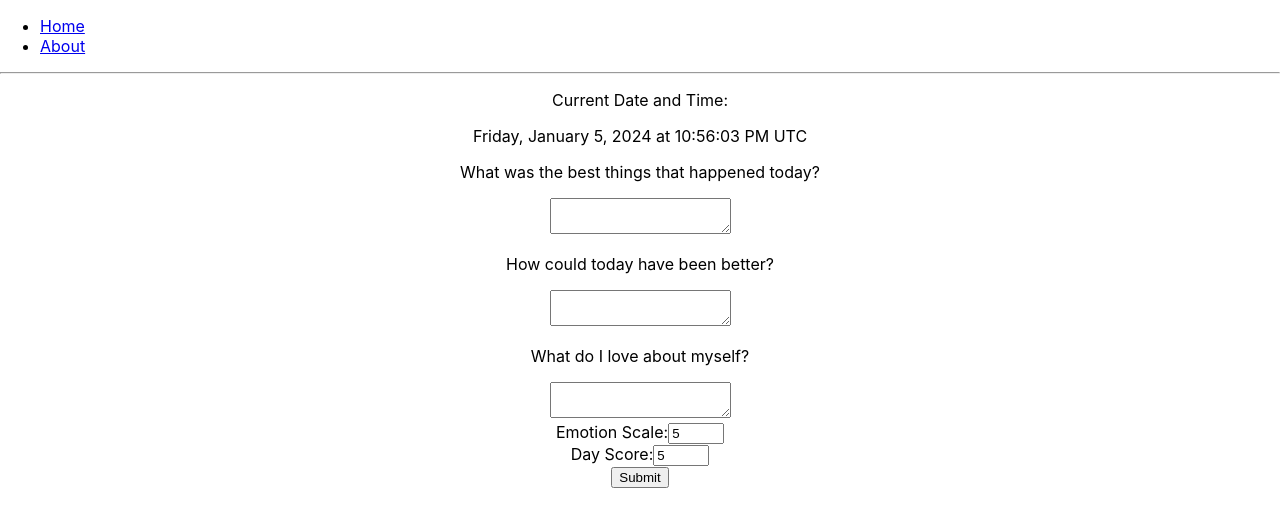
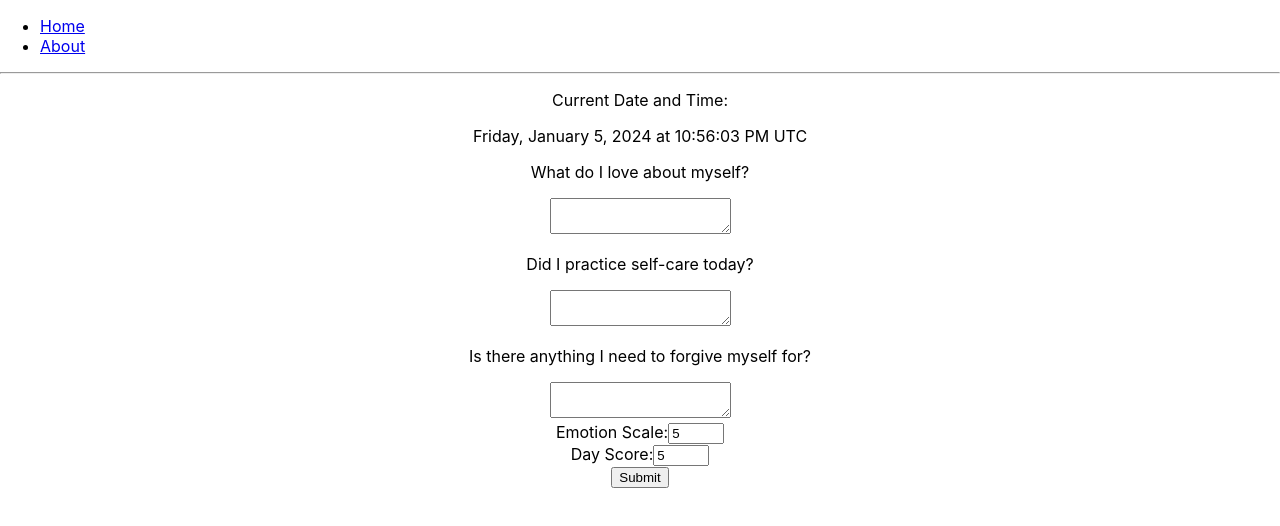
Before and after one commit to hyt152004/LNFT, a React (Create React App) app: page / in a window 1280 px wide. Shown: the top 526 px of the page. Built offline with nearby package versions, Linux system fonts and the light colour scheme.

Commit message:
randomly generates three different questions but it managed using one state. Need to implement storing each question set to its own day

```diff
--- a/src/App.js
+++ b/src/App.js
@@ -8,6 +8,47 @@ function App() {
   document.title = "Let's Not Forget Today";
   const [currentDayDisplay, setCurrentDayDisplay] = useState([]);
   const [listOfDayRecords, setListOfDayRecords] = useState([]);
+
+  const listOfQuestions = [
+    "What was the best thing that happened today?",
+    "How could today have been better?",
+    "What do I love about myself?",
+    "What challenges did I face, and how did I overcome them?",
+    "Did I make progress toward my goals today?",
+    "What am I grateful for?",
+    "Did I practice self-care today?",
+    "How did I handle stress or difficult situations?",
+    "Did I learn something new today?",
+    "How did I contribute positively to others?",
+    "Is there anything I need to forgive myself for?",
+    "What can I do tomorrow to make it a great day?",
+    "How did I manage my time today?",
+    "Did I maintain a positive attitude?",
+    "What is one thing I can do differently tomorrow to improve?",
+  ];
+
+  const threeRandomQuestions = () => {
+    let listOfInt = [];
+
+    while (listOfInt.length !== 3) {
+      var randInt = Math.floor(Math.random() * listOfQuestions.length);
+      if (listOfInt.indexOf(randInt) === -1) {
+        listOfInt.push(randInt);
+      }
+    }
+
+    let threeQuestions = [
+      listOfQuestions[listOfInt[0]],
+      listOfQuestions[listOfInt[1]],
+      listOfQuestions[listOfInt[2]],
+      "EmotionScale",
+      "DayScore",
+    ];
+
+    return threeQuestions;
+  };
+
+  const threeQ = threeRandomQuestions();
 
   return (
     <Router>
@@ -29,12 +70,15 @@ function App() {
               setCurrentDayDisplay={setCurrentDayDisplay}
               listOfDayRecords={listOfDayRecords}
               setListOfDayRecords={setListOfDayRecords}
+              threeQ={threeQ}
             />
           }
         />
         <Route
           path="/about"
-          element={<DayPage currentDayDisplay={currentDayDisplay} />}
+          element={
+            <DayPage currentDayDisplay={currentDayDisplay} threeQ={threeQ} />
+          }
         />
       </Routes>
     </Router>
--- a/src/Components/DayButtonList.js
+++ b/src/Components/DayButtonList.js
@@ -1,6 +1,10 @@
 import { Link } from "react-router-dom";
 
-function DayButtonList({ listOfDayRecords, handleDayButton }) {
+function DayButtonList({
+  listOfDayRecords,
+  currentDayDisplay,
+  handleDayButton,
+}) {
   return (
     <div>
       <div className="listOfDayRecords">
--- a/src/Components/DayPage.js
+++ b/src/Components/DayPage.js
@@ -1,8 +1,11 @@
-function DayPage({ currentDayDisplay }) {
+function DayPage({ threeQ, currentDayDisplay, currentDayIndex }) {
   return (
     <div>
       {currentDayDisplay.map((info, idx) => (
-        <p key={idx}>{info}</p>
+        <div key={idx}>
+          <b>{threeQ[idx]}</b>
+          <p>{info}</p>
+        </div>
       ))}
     </div>
   );
--- a/src/Components/Home.js
+++ b/src/Components/Home.js
@@ -4,7 +4,12 @@ import CurrentTime from "./CurrentTime";
 import Scale from "./Scale";
 import DayButtonList from "./DayButtonList";
 
-function Home({ setCurrentDayDisplay, listOfDayRecords, setListOfDayRecords }) {
+function Home({
+  threeQ,
+  setCurrentDayDisplay,
+  listOfDayRecords,
+  setListOfDayRecords,
+}) {
   const [questionOneResponse, setQuestionOneResponse] = useState("");
   const [questionTwoResponse, setQuestionTwoResponse] = useState("");
   const [questionThreeResponse, setQuestionThreeResponse] = useState("");
@@ -55,21 +60,21 @@ function Home({ setCurrentDayDisplay, listOfDayRecords, setListOfDayRecords }) {
       </div>
       <div className="questions">
         <Question
-          question="What was the best things that happened today?"
+          question={threeQ[0]}
           name="firstQuestion"
           value={questionOneResponse}
           setFunction={setQuestionOneResponse}
         />
 
         <Question
-          question="How could today have been better?"
+          question={threeQ[1]}
           name="secondQuestion"
           value={questionTwoResponse}
           setFunction={setQuestionTwoResponse}
         />
 
         <Question
-          question="What do I love about myself?"
+          question={threeQ[2]}
           name="thirdQuestion"
           value={questionThreeResponse}
           setFunction={setQuestionThreeResponse}
```
